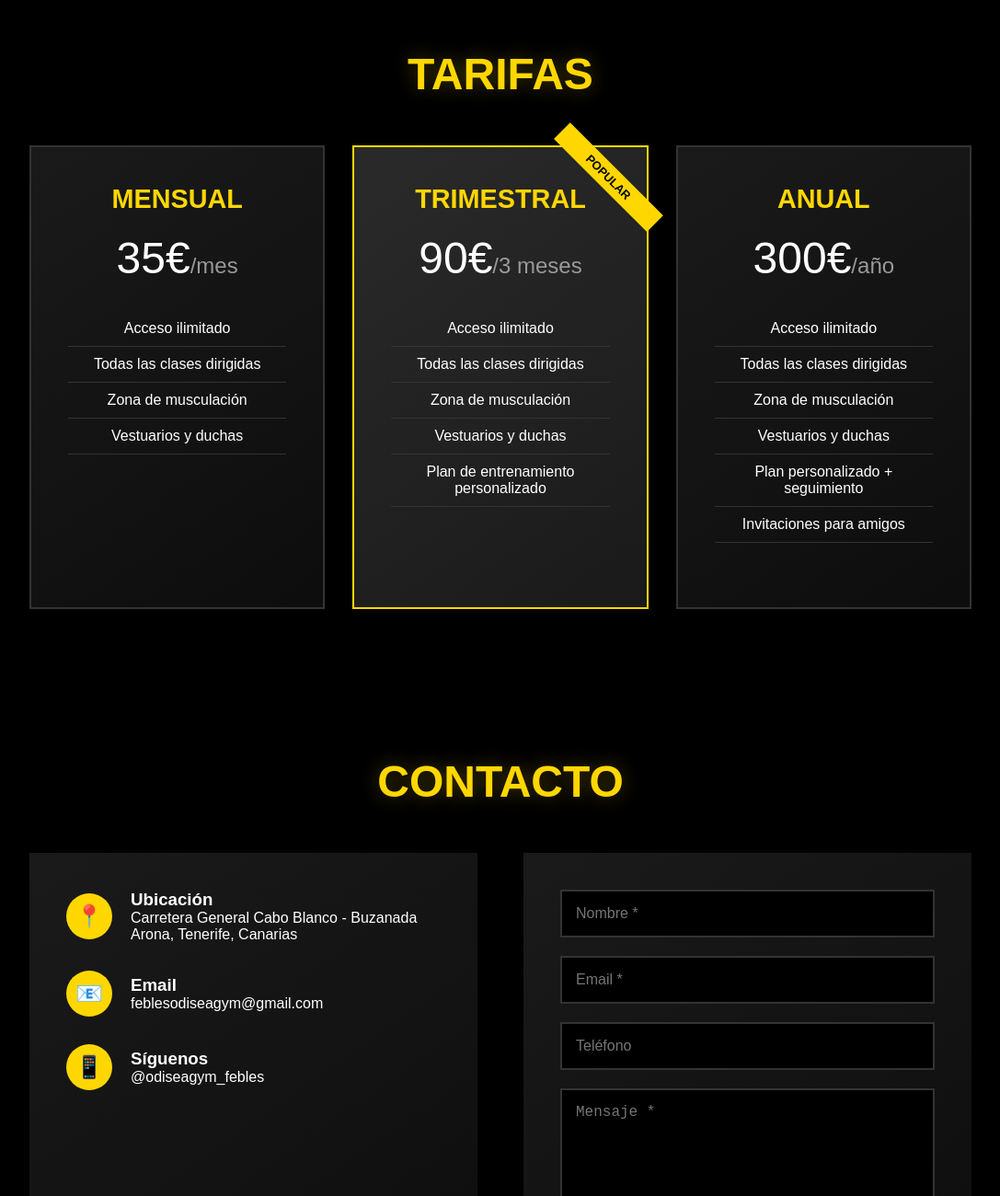
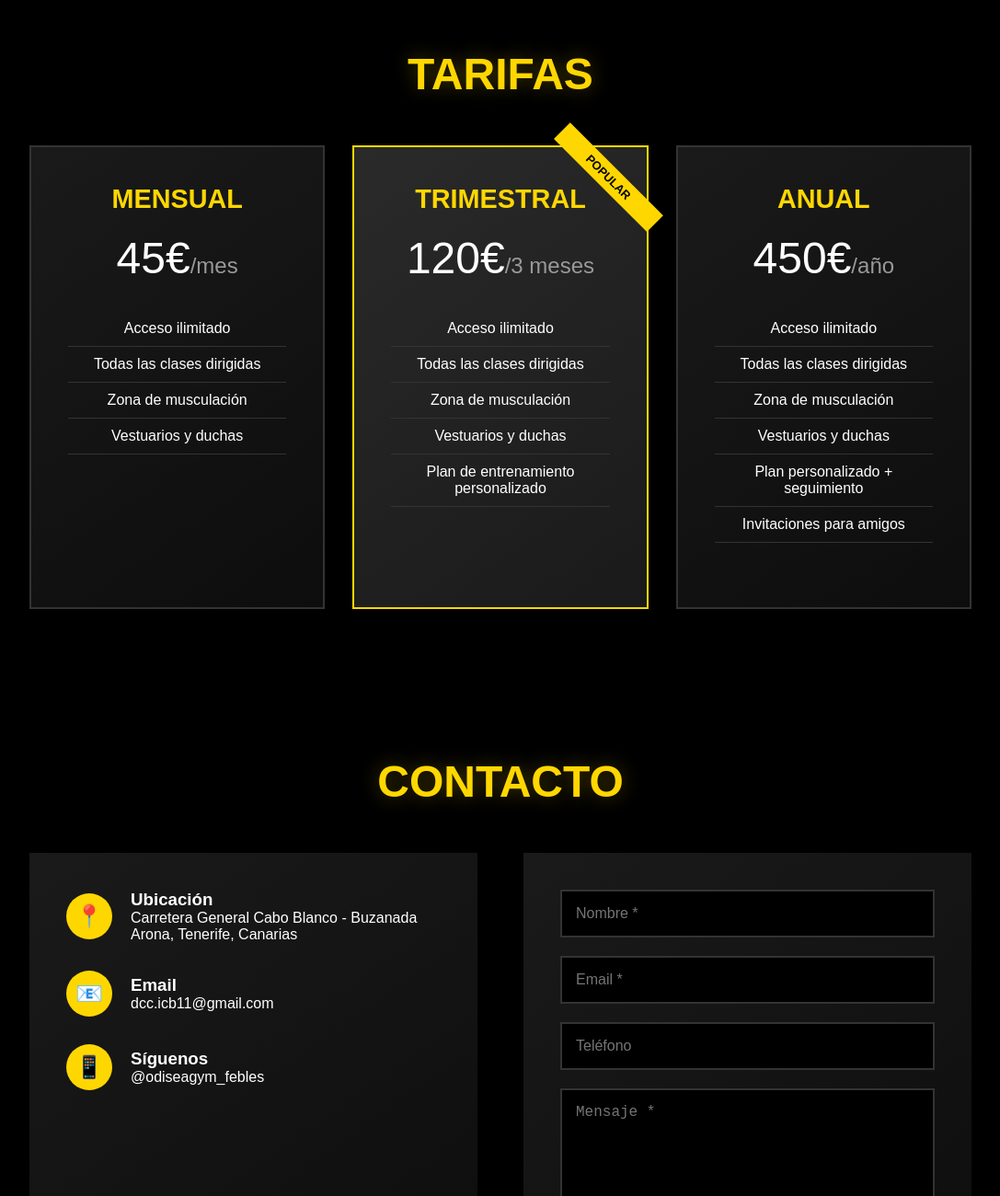
Before and after one commit to Danielcc2/odisea-gym, a plain HTML site: page index.html in a window 1280 px wide. Shown: the part 1975-3275 px from the top of the page at 92% size, without its empty margins (96-1183 px from the left). Drawn offline with Linux system fonts and the light colour scheme.

Commit message:
update email

```diff
--- a/index.html
+++ b/index.html
@@ -684,7 +684,7 @@
         <div class="precios-grid">
             <div class="precio-card">
                 <h3>MENSUAL</h3>
-                <div class="precio">35€<span>/mes</span></div>
+                <div class="precio">45€<span>/mes</span></div>
                 <ul class="precio-features">
                     <li>Acceso ilimitado</li>
                     <li>Todas las clases dirigidas</li>
@@ -694,7 +694,7 @@
             </div>
             <div class="precio-card destacado">
                 <h3>TRIMESTRAL</h3>
-                <div class="precio">90€<span>/3 meses</span></div>
+                <div class="precio">120€<span>/3 meses</span></div>
                 <ul class="precio-features">
                     <li>Acceso ilimitado</li>
                     <li>Todas las clases dirigidas</li>
@@ -705,7 +705,7 @@
             </div>
             <div class="precio-card">
                 <h3>ANUAL</h3>
-                <div class="precio">300€<span>/año</span></div>
+                <div class="precio">450€<span>/año</span></div>
                 <ul class="precio-features">
                     <li>Acceso ilimitado</li>
                     <li>Todas las clases dirigidas</li>
@@ -733,7 +733,7 @@
                     <div class="contacto-icon">📧</div>
                     <div>
                         <h3>Email</h3>
-                        <p>feblesodiseagym@gmail.com</p>
+                        <p>dcc.icb11@gmail.com</p>
                     </div>
                 </div>
                 <div class="contacto-item">
```
